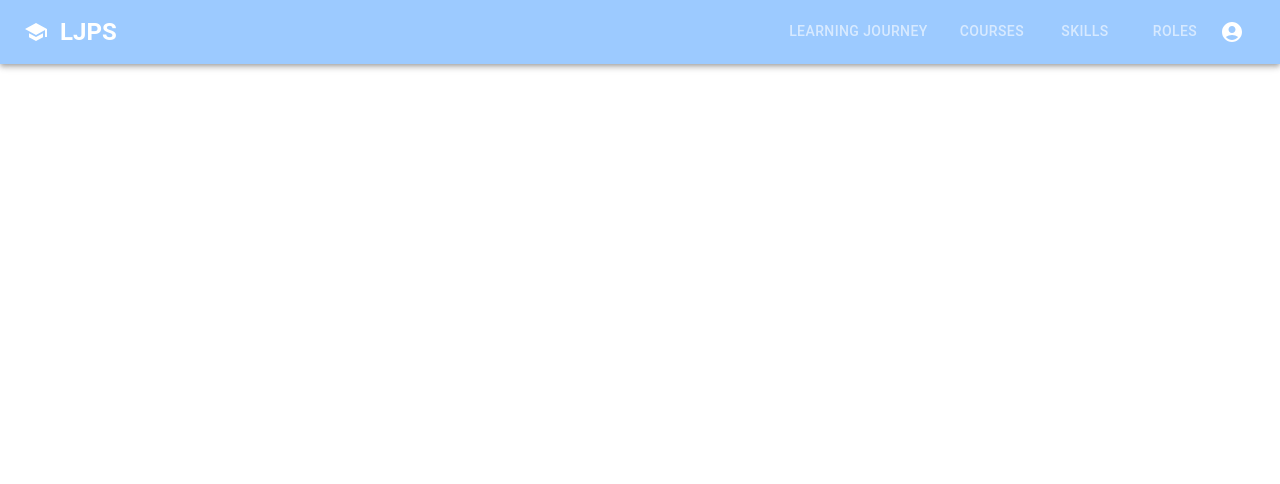
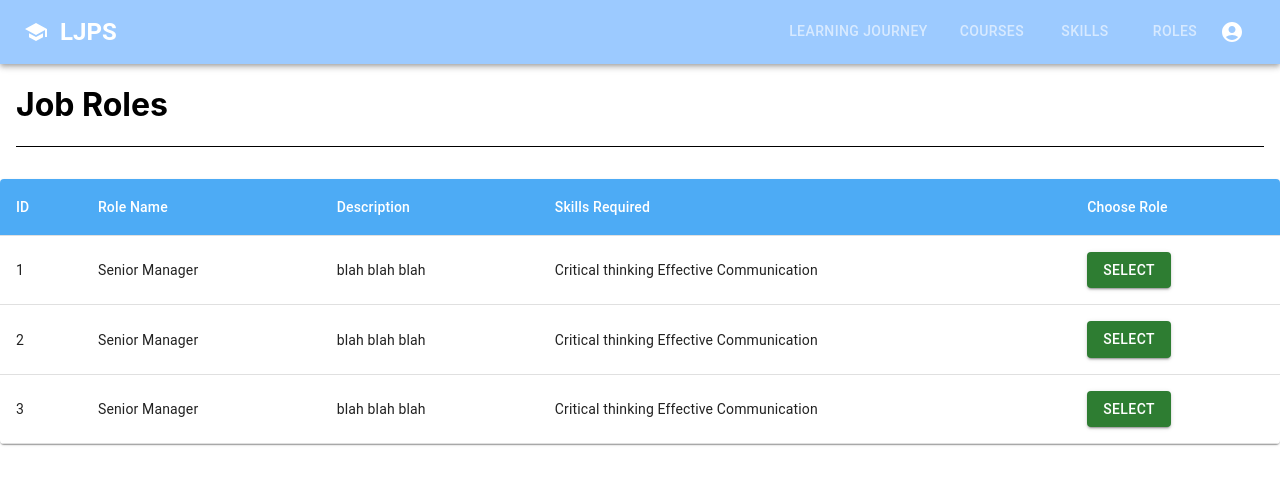
Before and after one commit to huilynt/LJMS, a React (Create React App) app: page /ViewAllAvailRoles in a window 1280 px wide. Shown: the top 484 px of the page. Built offline with nearby package versions, Linux system fonts and the light colour scheme.

Commit message:
view all available roles with mock data, have not linked with backend

```diff
--- a/package.json
+++ b/package.json
@@ -2,11 +2,12 @@
   "name": "ljms",
   "version": "0.1.0",
   "private": true,
-  "proxy": "http://localhost:5000",
+  "proxy": "http://localhost:5000/",
   "dependencies": {
     "@emotion/react": "^11.10.4",
     "@emotion/styled": "^11.10.4",
     "@material-ui/core": "^4.12.4",
+    "@material-ui/data-grid": "^4.0.0-alpha.37",
     "@material-ui/icons": "^4.11.3",
     "@mui/icons-material": "^5.10.6",
     "@mui/lab": "^5.0.0-alpha.100",
--- a/src/App.js
+++ b/src/App.js
@@ -1,4 +1,4 @@
-import React from "react";
+import React, { useEffect, useState } from "react";
 import { BrowserRouter as Router, Routes, Route } from "react-router-dom";
 import "./App.css";
 
@@ -7,8 +7,24 @@ import LearningJourney from "./pages/LearningJourney";
 import Courses from "./pages/Courses";
 import Roles from "./pages/Roles";
 import Skills from "./pages/Skills";
+import ViewAllAvailRoles from './pages/ViewAllAvailRoles';
 
 function App() {
+
+  // const [data, setData] = useState({})
+  // useEffect(()=> {
+  //   fetch("/test").then(
+  //     res => res.json()
+  //   ).then(
+  //       data => {
+  //           setData(data)
+  //           console.log(data)
+  //       }
+  //   )
+  // })
+
+
+
   return (
     <Router>
       <Navbar />
@@ -17,6 +33,7 @@ function App() {
         <Route exact path="/Courses" element={<Courses/>} />
         <Route exact path="/Roles" element={<Roles/>} />
         <Route exact path="/Skills" element={<Skills/>} />
+        <Route exact path="/ViewAllAvailRoles" element={<ViewAllAvailRoles/>} />
       </Routes>
     </Router>
   );
--- a/src/pages/LearningJourney.js
+++ b/src/pages/LearningJourney.js
@@ -1,7 +1,24 @@
 import React from "react";
+import { Link } from 'react-router-dom';
+import {Grid, Button} from '@mui/material';
 
 function LearningJourney() {
-    return <h1>LearningJourney</h1>;
+
+    return (
+        <div>
+        <Grid container spacing sx={{p:2,borderBottom: 1}}>
+            <Grid item xs={12} md={4} display="flex" alignItems="center">
+                <h1>My Learning Journeys</h1>
+            </Grid>
+            <Grid item xs={12} md={1} display="flex" alignItems="center">
+                <Link to='/ViewAllAvailRoles' underline="none">
+                <Button variant="contained" color="success">Create</Button>
+                </Link>
+            </Grid>
+
+        </Grid>
+        </div>
+    )
 
 }
 
--- /dev/null
+++ b/src/pages/ViewAllAvailRoles.js
@@ -0,0 +1,93 @@
+import React from "react";
+import {Grid, Link, Button} from '@mui/material';
+import Table from '@mui/material/Table';
+import TableBody from '@mui/material/TableBody';
+import TableCell, { tableCellClasses }  from '@mui/material/TableCell';
+import TableContainer from '@mui/material/TableContainer';
+import TableHead from '@mui/material/TableHead';
+import TableRow from '@mui/material/TableRow';
+import Paper from '@mui/material/Paper';
+import { styled } from '@mui/material/styles';
+
+
+const StyledTableCell = styled(TableCell)(({ theme }) => ({
+    [`&.${tableCellClasses.head}`]: {
+      backgroundColor: '#4dabf5',
+      color: theme.palette.common.white,
+    },
+    [`&.${tableCellClasses.body}`]: {
+      fontSize: 14,
+    },
+  }));
+
+const tableData = ([
+    {
+    id:1,
+    role_name: 'Senior Manager',
+    desc: 'blah blah blah',
+    skills_required:['Critical thinking', ' Effective Communication']
+    },
+
+    {
+    id:2,
+    role_name: 'Senior Manager',
+    desc: 'blah blah blah',
+    skills_required:['Critical thinking', ' Effective Communication']
+    },
+
+    {
+    id:3,
+    role_name: 'Senior Manager',
+    desc: 'blah blah blah',
+    skills_required:['Critical thinking', ' Effective Communication']
+    }
+]);
+
+
+
+export default function ViewAllAvailRoles() {
+    return (
+        <div>
+
+        <Grid sx={{m:2, borderBottom: 1}}>
+            <Grid item>
+                <h1>Job Roles</h1>
+            </Grid>
+        </Grid>
+
+
+        <TableContainer sx={{mt:4}} component={Paper}>
+            <Table>
+                <TableHead stickyHeader>
+                    <TableRow>
+                        <StyledTableCell>ID</StyledTableCell>
+                        <StyledTableCell>Role Name</StyledTableCell>
+                        <StyledTableCell>Description</StyledTableCell>
+                        <StyledTableCell>Skills Required</StyledTableCell>
+                        <StyledTableCell>Choose Role</StyledTableCell>
+                    </TableRow>
+                </TableHead>
+                <TableBody>
+                    {tableData.map((row) => (
+                            <TableRow key={row.id}>
+                                <TableCell>{row.id}</TableCell>
+                                <TableCell>{row.role_name}</TableCell>
+                                <TableCell>{row.desc}</TableCell>
+                                <TableCell>{row.skills_required}</TableCell>
+                                <TableCell>
+                                <Link to='/ViewAllAvailRoles' underline="none">
+                                <Button variant="contained" color="success">Select</Button>
+                                </Link>
+                                </TableCell>
+                            </TableRow>
+                        ))
+
+                    }
+                </TableBody>
+            </Table>
+        </TableContainer>
+        </div>
+
+    )
+
+}
```
Also changed, not shown: 2 other files (tests, documents, lock files or other folders).
